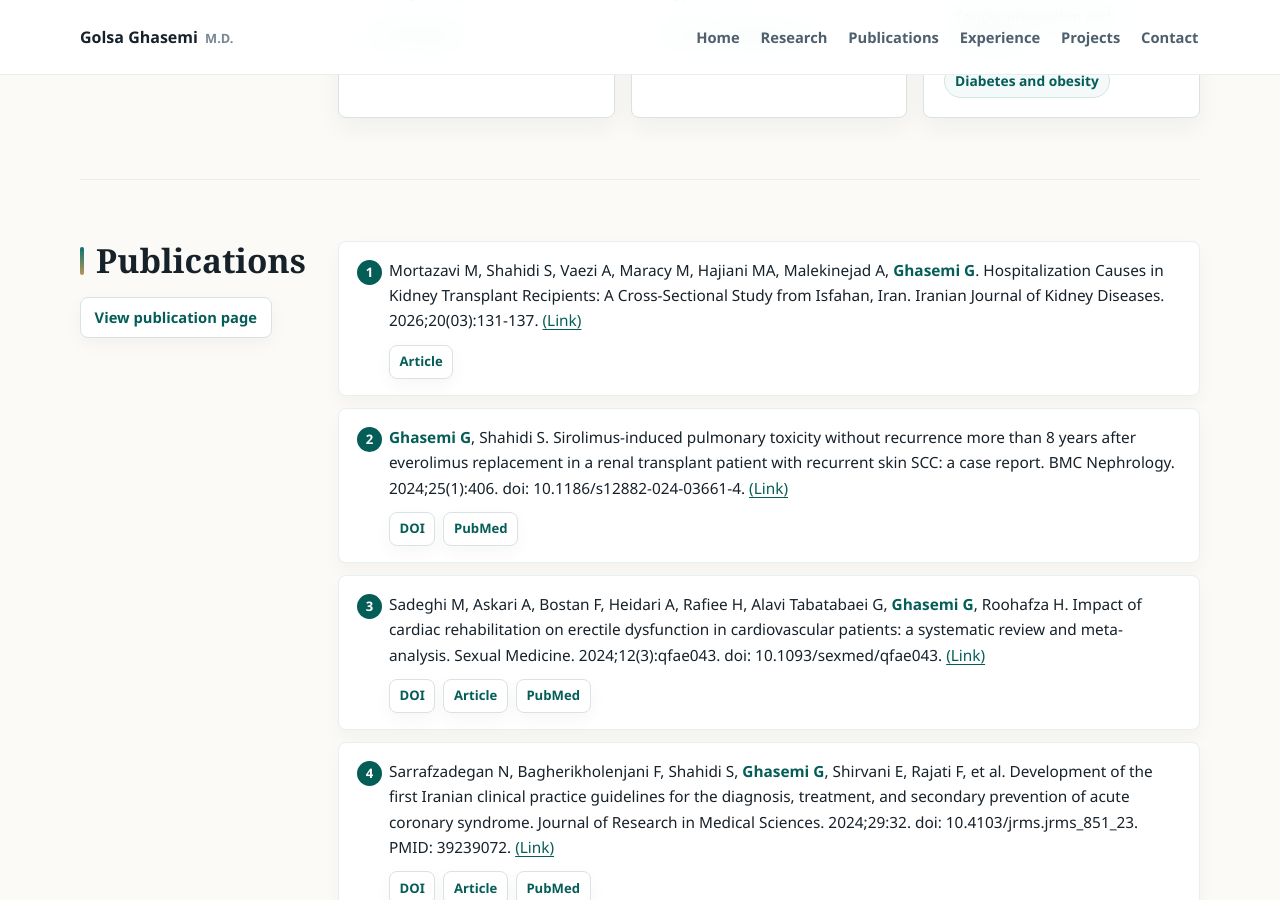
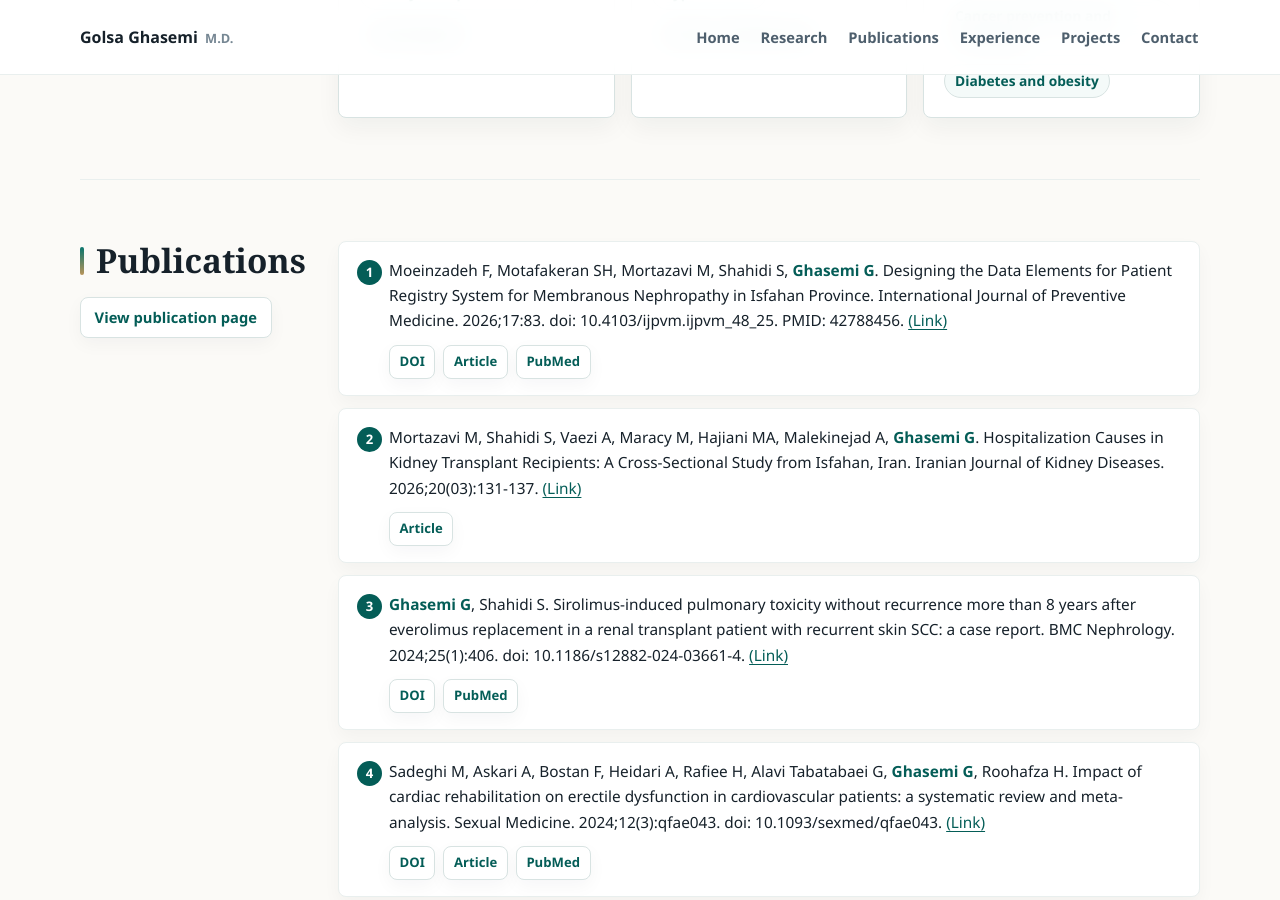
Before and after one commit to GolsaGh94/golsagh94.github.io, a Jekyll site: the page built from index.html, in a window 1280 px wide and 900 px high, scrolled down 1075 px. Built offline with Jekyll 4.4.1, drawn with Linux system fonts in a browser that asks for light colours.

Commit message:
Add membranous nephropathy registry paper

```diff
--- a/_data/publications.yml
+++ b/_data/publications.yml
@@ -1,3 +1,14 @@
+- citation: "Moeinzadeh F, Motafakeran SH, Mortazavi M, Shahidi S, Ghasemi G. Designing the Data Elements for Patient Registry System for Membranous Nephropathy in Isfahan Province. International Journal of Preventive Medicine. 2026;17:83. doi: 10.4103/ijpvm.ijpvm_48_25. PMID: 42788456."
+  year: 2026
+  cv_link: "https://www.ovid.com/jnls/ijom/fulltext/10.4103/ijpvm.ijpvm_48_25~designing-the-data-elements-for-patient-registry-system-for"
+  links:
+    - label: "DOI"
+      url: "https://doi.org/10.4103/ijpvm.ijpvm_48_25"
+    - label: "Article"
+      url: "https://www.ovid.com/jnls/ijom/fulltext/10.4103/ijpvm.ijpvm_48_25~designing-the-data-elements-for-patient-registry-system-for"
+    - label: "PubMed"
+      url: "https://pubmed.ncbi.nlm.nih.gov/42788456/"
+
 - citation: "Mortazavi M, Shahidi S, Vaezi A, Maracy M, Hajiani MA, Malekinejad A, Ghasemi G. Hospitalization Causes in Kidney Transplant Recipients: A Cross-Sectional Study from Isfahan, Iran. Iranian Journal of Kidney Diseases. 2026;20(03):131-137."
   year: 2026
   cv_link: "https://ijkd.org/index.php/ijkd/article/view/9421/1906"
```
